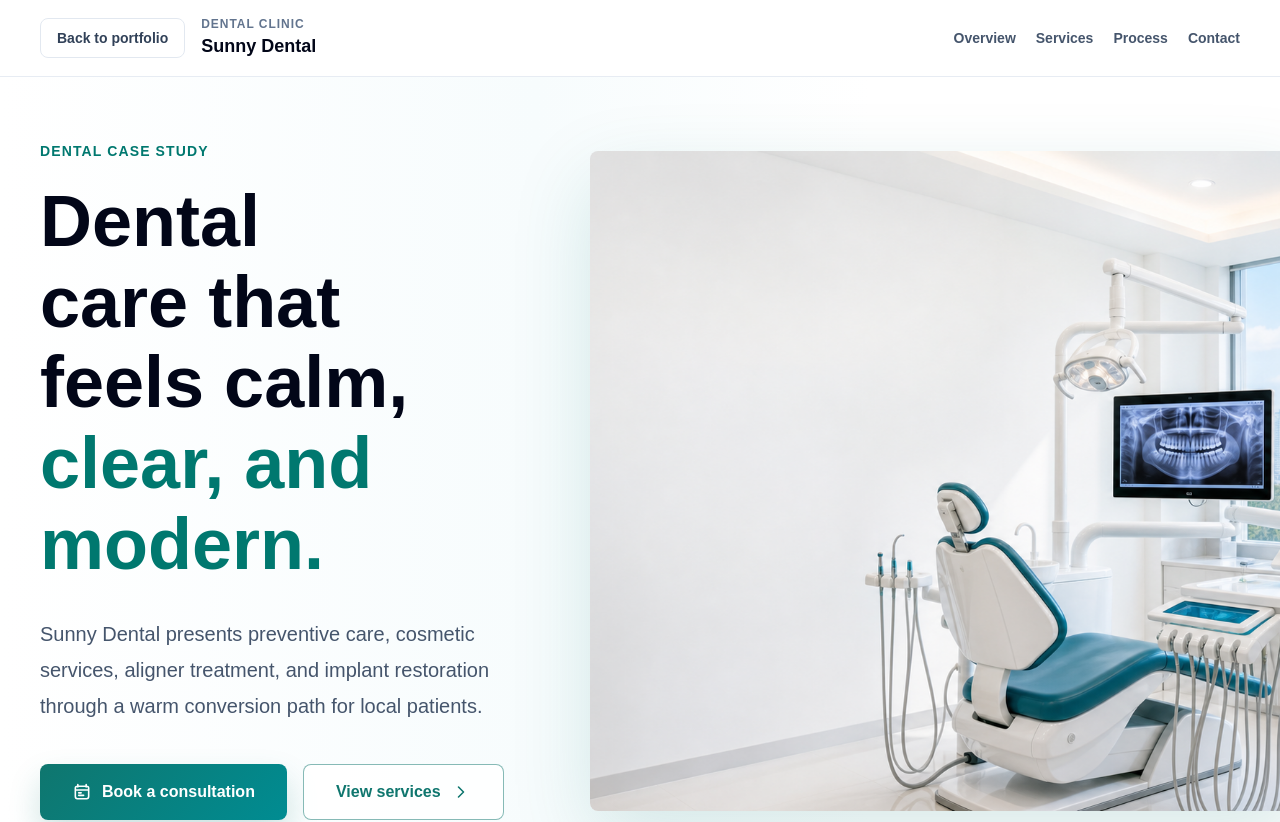
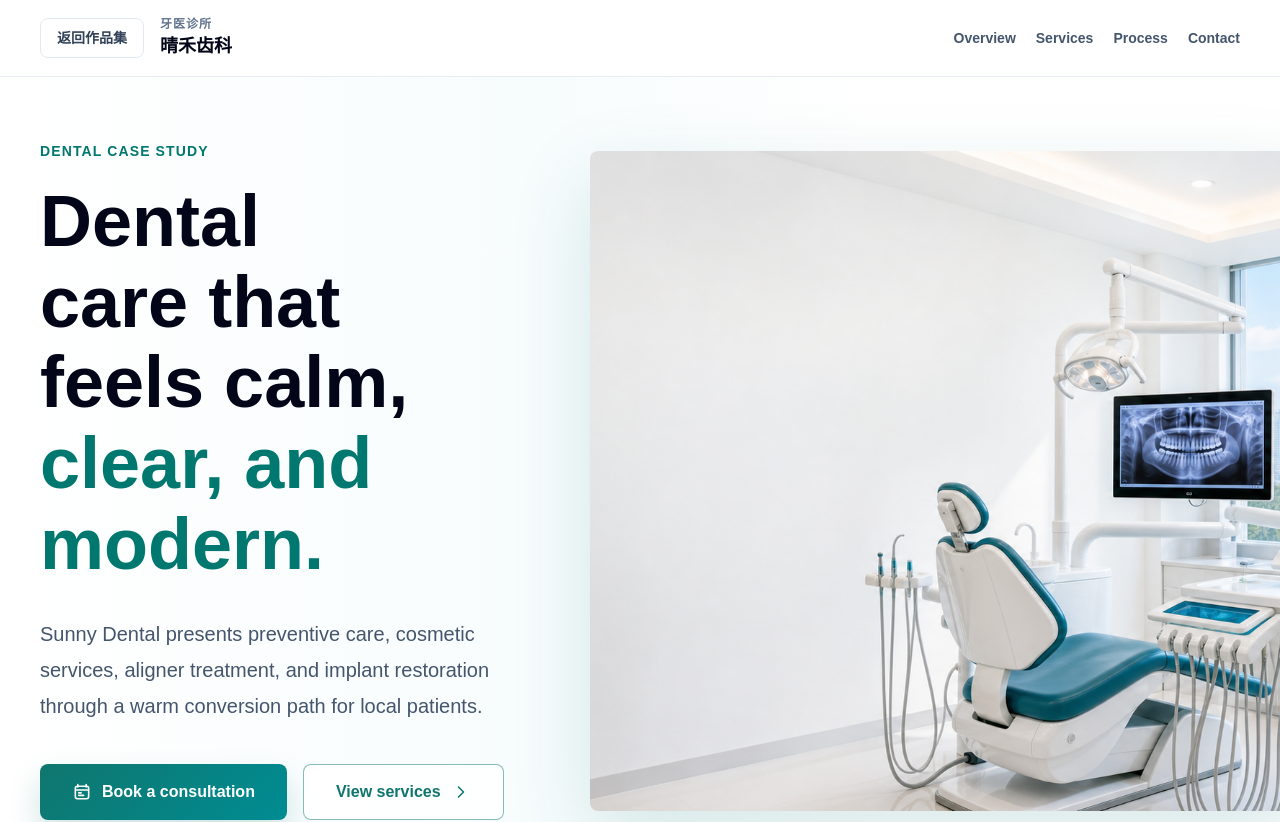
Before and after one commit to zhililing330/testvercel, a Next.js app: page /dental in a window 1280 px wide. Shown: the top 822 px of the page. Built offline with nearby package versions, Linux system fonts and the light colour scheme.

Commit message:
fix: restore chinese portfolio labels

```diff
--- a/src/components/cases/case-shell.tsx
+++ b/src/components/cases/case-shell.tsx
@@ -28,7 +28,6 @@ export function CaseShell({
           <div className="flex min-w-0 items-center gap-4">
             <Link
               href="/"
-              aria-label="Back to portfolio homepage"
               className="inline-flex h-10 items-center rounded-[8px] border border-slate-200 px-4 text-sm font-semibold text-slate-700 transition hover:border-slate-300 hover:text-slate-950"
             >
               {portfolioReturnLabel}
--- a/src/content/cases.ts
+++ b/src/content/cases.ts
@@ -1,18 +1,18 @@
 export const caseCatalog = {
   dental: {
     href: "/dental",
-    industry: "Dental clinic",
-    brand: "Sunny Dental",
+    industry: "牙医诊所",
+    brand: "晴禾齿科",
   },
   law: {
     href: "/law",
-    industry: "Law firm",
-    brand: "Hengzheng Law Office",
+    industry: "律师事务所",
+    brand: "衡正律师事务所",
   },
   realEstate: {
     href: "/real-estate",
-    industry: "Real estate brokerage",
-    brand: "Banyu Real Estate",
+    industry: "房产经纪",
+    brand: "珑域地产",
   },
 } as const;
 
@@ -22,7 +22,7 @@ export const caseBrands = {
   realEstate: caseCatalog.realEstate.brand,
 } as const;
 
-export const portfolioReturnLabel = "Back to portfolio";
+export const portfolioReturnLabel = "返回作品集";
 
 export const dentalCaseMeta = {
   title: "Sunny Dental case study",
```
Also changed, not shown: 1 other file (tests, documents, lock files or other folders).
